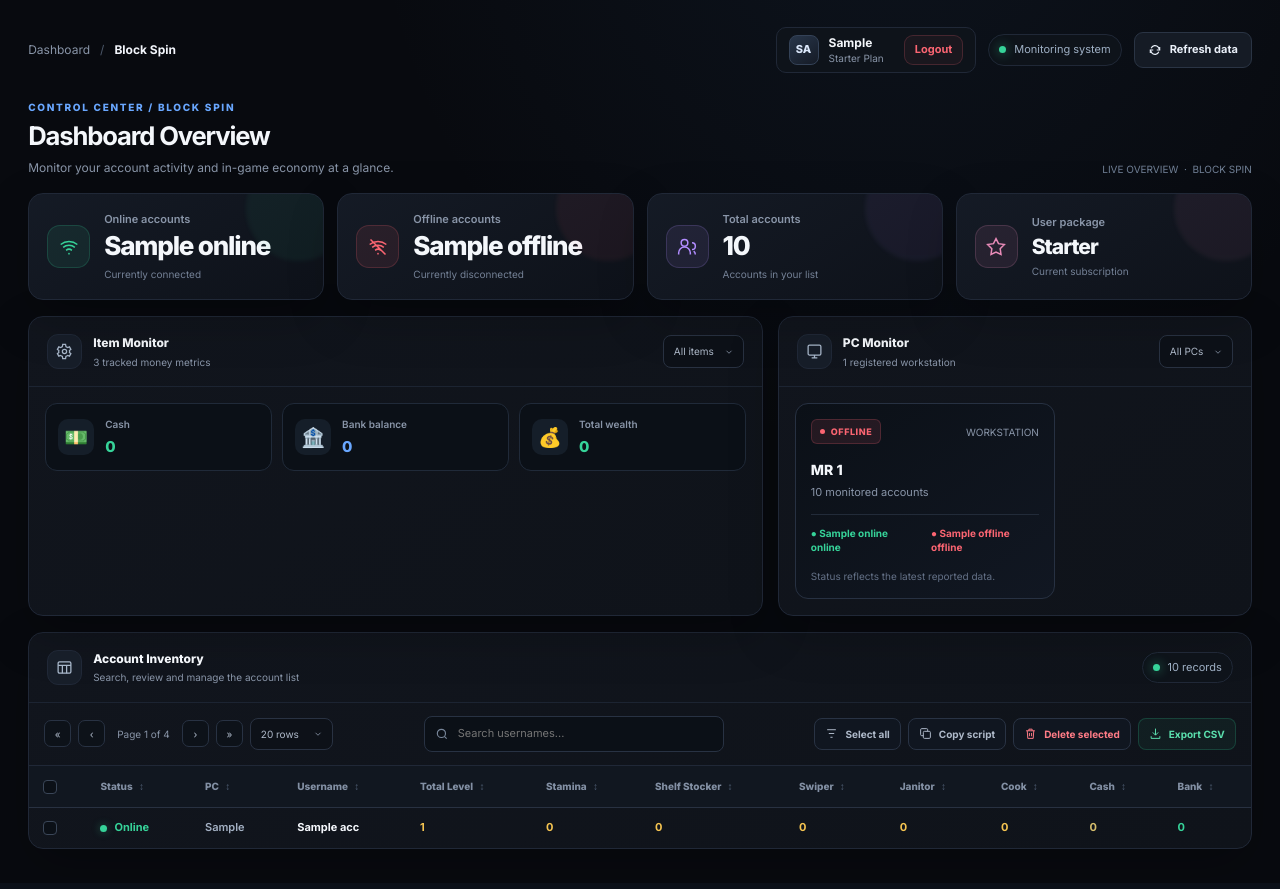
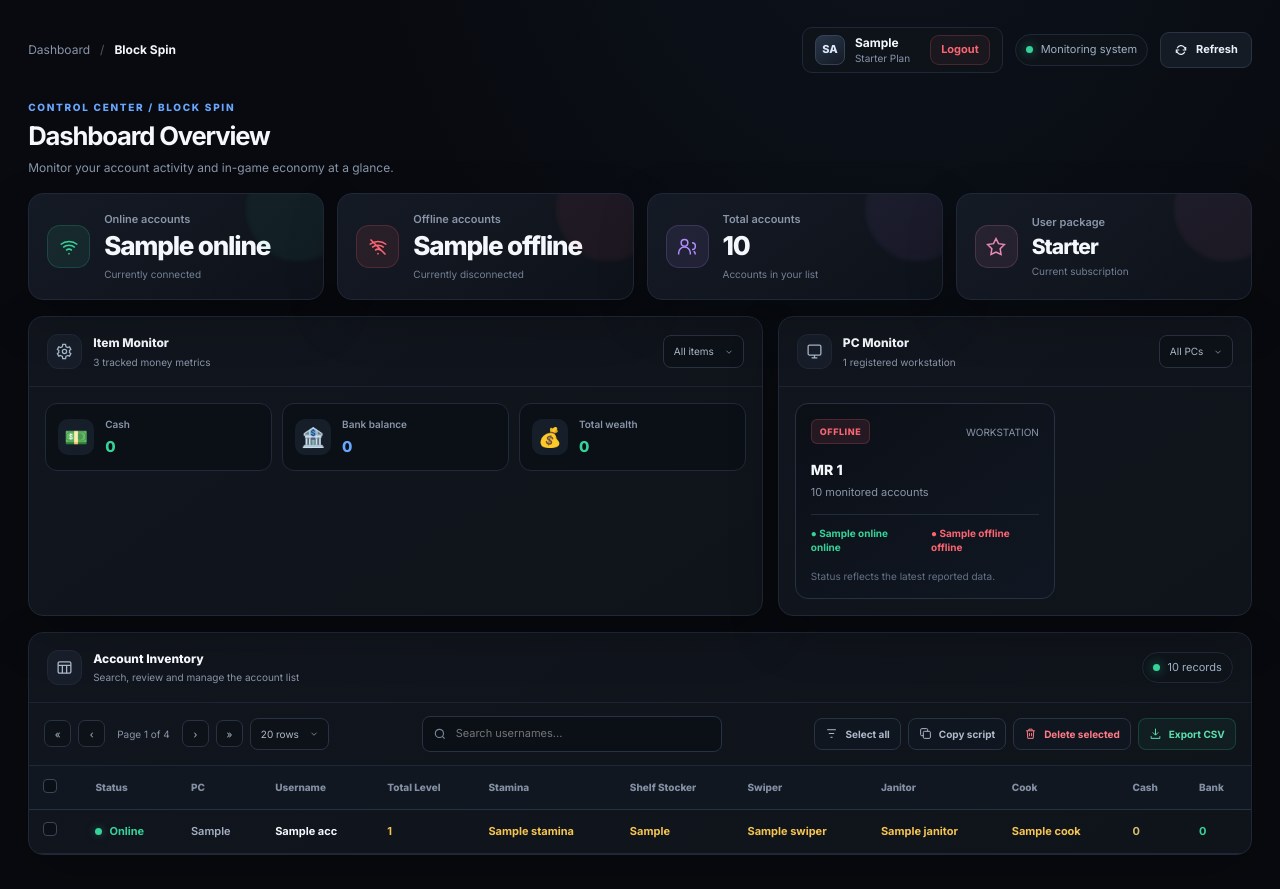
Before and after one commit to ims13q-pixel/-, a Flask app: template templates/index.html in a window 1280 px wide. Before the commit the page ends 849 px from the top, so only its background shows below. Run offline with Flask 3, Linux system fonts and the light colour scheme; the template is opened without the code that fills it: most values are stand-ins (such as "Sample title", 1, 10 or a date in 2020).

Commit message:
Update index.html

```diff
--- a/templates/index.html
+++ b/templates/index.html
@@ -11,9 +11,8 @@
 <style>
 :root{
   color-scheme:dark;
-  --bg:#080a0f;--surface:#10141c;--surface-2:#141a24;
-  --border:#202837;--text:#f4f7fb;--muted:#8995a8;--green:#36d399;
-  --red:#fb6572;--blue:#69a7ff;--purple:#b18cff;--gold:#f5c451;
+  --bg:#080a0f;--surface:#10141c;--border:#202837;--text:#f4f7fb;--muted:#8995a8;
+  --green:#36d399;--red:#fb6572;--blue:#69a7ff;--purple:#b18cff;--gold:#f5c451;
   --radius:15px;--shadow:0 18px 50px rgba(0,0,0,.22)
 }
 *{box-sizing:border-box;margin:0;padding:0}
@@ -21,8 +20,6 @@ body{min-height:100vh;background:radial-gradient(ellipse at 70% -20%,rgba(48,86,
 button,input,select{font:inherit}
 button,a,select{ -webkit-tap-highlight-color:transparent}
 button{cursor:pointer}
-
-/* توسيط المحتوى بعد شيل الشريط الجانبي */
 .main{width:100%;max-width:1500px;padding:27px clamp(16px,2.2vw,34px) 34px;scrollbar-color:#293343 transparent;scrollbar-width:thin}
 .topbar{display:flex;align-items:center;justify-content:space-between;gap:18px;margin-bottom:27px}
 .breadcrumb{display:flex;align-items:center;gap:10px;color:var(--muted);font-size:12px}
@@ -34,14 +31,10 @@ button{cursor:pointer}
 .btn:hover{border-color:#46566e;background:#1a2230;transform:translateY(-1px)}
 .btn svg{width:14px;height:14px;stroke:currentColor;fill:none;stroke-width:2}
 .btn-danger{color:var(--red);border-color:rgba(251,101,114,.2);background:rgba(251,101,114,.05)}
-.btn-danger:hover{background:rgba(251,101,114,.1);border-color:var(--red)}
-
-/* معلومات المستخدم فوق */
 .user-info-top{display:flex;align-items:center;gap:10px;background:#0e131a;border:1px solid var(--border);padding:6px 12px;border-radius:10px;}
 .user-avatar{width:30px;height:30px;border-radius:8px;background:linear-gradient(145deg,#28364a,#151b26);border:1px solid #344257;display:grid;place-items:center;font-size:11px;font-weight:800;color:#dbe8fb}
 .user-name{font-size:12px;font-weight:700}
 .user-role{font-size:10px;color:var(--muted)}
-
 .heading-row{display:flex;align-items:flex-end;justify-content:space-between;gap:12px;margin-bottom:17px}
 .eyebrow{font-size:10px;font-weight:800;text-transform:uppercase;letter-spacing:.17em;color:var(--blue);margin-bottom:7px}
 h1{font-size:clamp(22px,2vw,29px);letter-spacing:-.045em;line-height:1.15}
@@ -72,7 +65,6 @@ h1{font-size:clamp(22px,2vw,29px);letter-spacing:-.045em;line-height:1.15}
 .pc-card{position:relative;max-width:260px;padding:15px;background:linear-gradient(145deg,#0b1017,#111722);border:1px solid #273142;border-radius:13px}
 .pc-top{display:flex;align-items:center;justify-content:space-between;gap:10px}
 .pc-badge{display:inline-flex;align-items:center;gap:6px;background:rgba(251,101,114,.1);color:var(--red);border:1px solid rgba(251,101,114,.2);font-size:9px;font-weight:800;padding:5px 8px;border-radius:6px;text-transform:uppercase;letter-spacing:.06em}
-.pc-badge:before{content:"";width:5px;height:5px;border-radius:50%;background:currentColor}
 .pc-name{font-size:14px;font-weight:800;margin-top:16px}
 .pc-accounts{font-size:11px;color:var(--muted);margin-top:4px}
 .pc-divider{height:1px;background:#222b39;margin:13px 0 11px}
@@ -82,35 +74,30 @@ h1{font-size:clamp(22px,2vw,29px);letter-spacing:-.045em;line-height:1.15}
 .table-toolbar{display:flex;align-items:center;gap:12px;padding:13px 15px;border-bottom:1px solid var(--border);flex-wrap:wrap}
 .toolbar-left{display:flex;align-items:center;gap:7px;color:var(--muted);font-size:10px;white-space:nowrap}
 .page-btn{width:27px;height:27px;border:1px solid #283243;background:#0d1219;color:#aeb9c9;border-radius:7px;display:grid;place-items:center}
-.page-btn:hover{color:#fff;border-color:#46556b}
 .page-label{padding:0 5px}
 .search-wrap{position:relative;flex:1;min-width:170px;max-width:300px;margin:0 auto}
 .search-wrap svg{position:absolute;left:11px;top:50%;transform:translateY(-50%);width:14px;height:14px;stroke:#78869a;fill:none;stroke-width:2}
 .search-input{width:100%;background:#0b1017;border:1px solid #283243;border-radius:8px;padding:9px 12px 9px 33px;color:#f3f6fb;font-size:11px;outline:none;transition:border-color .2s}
-.search-input:focus{border-color:#4d79b5;box-shadow:0 0 0 3px rgba(105,167,255,.08)}
 .toolbar-right{display:flex;align-items:center;gap:7px;flex-wrap:wrap}
 .tool-btn{display:inline-flex;align-items:center;gap:7px;padding:8px 10px;background:#101620;border:1px solid #293344;color:#aeb9c9;border-radius:8px;font-size:10px;font-weight:700;white-space:nowrap}
 .tool-btn svg{width:13px;height:13px;stroke:currentColor;fill:none;stroke-width:1.8}
-.tool-btn:hover{color:#fff;border-color:#46566d}
 .tool-btn.danger{color:#ff7c86}.tool-btn.success{color:#5be0ae;border-color:rgba(54,211,153,.2);background:rgba(54,211,153,.06)}
 .table-responsive{width:100%;overflow:auto;scrollbar-color:#2a3547 transparent;scrollbar-width:thin}
 table{width:100%;border-collapse:separate;border-spacing:0;min-width:1180px;text-align:left}
 thead th{position:sticky;top:0;z-index:1;padding:13px 14px;background:#111720;color:#8390a4;border-bottom:1px solid #283141;font-size:10px;font-weight:800;white-space:nowrap}
-th span{color:#4f5e73;margin-left:4px}
 tbody td{padding:12px 14px;border-bottom:1px solid rgba(37,46,61,.75);font-size:11px;white-space:nowrap;color:#d5dce7}
-tbody tr{transition:background .15s}tbody tr:hover td{background:rgba(105,167,255,.035)}tbody tr:last-child td{border-bottom:0}
-input[type=checkbox]{appearance:none;width:14px;height:14px;border:1px solid #3a4658;border-radius:4px;background:#0b1017;cursor:pointer;vertical-align:middle;position:relative}
+tbody tr:hover td{background:rgba(105,167,255,.035)}
+input[type=checkbox]{appearance:none;width:14px;height:14px;border:1px solid #3a4658;border-radius:4px;background:#0b1017;cursor:pointer;position:relative}
 input[type=checkbox]:checked{background:var(--blue);border-color:var(--blue)}
 input[type=checkbox]:checked:after{content:"✓";position:absolute;color:#07101d;font-size:10px;font-weight:900;left:2px;top:-1px}
 .status-cell{display:flex;align-items:center;gap:7px}.status-dot{width:7px;height:7px;border-radius:50%;display:inline-block;flex:none}.status-dot.online{background:var(--green);box-shadow:0 0 8px rgba(54,211,153,.4)}.status-dot.offline{background:var(--red)}
 .status-days{font-size:10px;color:#8a96a9}.pc-tag{color:#a4b1c4;font-weight:600}.username{color:#f4f7fc;font-weight:700}.level-col{color:var(--gold);font-weight:700}.money-col{color:var(--green);font-weight:700}.money-col-zero{color:#d5bd6c;font-weight:700}
-.empty-state{padding:35px!important;text-align:center;color:var(--muted)!important}
 .toast{position:fixed;bottom:22px;right:22px;z-index:10;padding:12px 16px;border:1px solid #2d3c4f;background:#111923;color:#e9f3ff;border-radius:10px;box-shadow:var(--shadow);font-size:12px;opacity:0;transform:translateY(8px);pointer-events:none;transition:.2s}
 .toast.show{opacity:1;transform:translateY(0)}
 
-@media(max-width:1250px){.stats-grid{grid-template-columns:repeat(2,minmax(0,1fr))}.dashboard-grid{grid-template-columns:1fr}.pc-card{max-width:none}.pc-card-inner{display:flex;gap:16px;align-items:center;flex-wrap:wrap}.pc-name{margin-top:0}}
+@media(max-width:1250px){.stats-grid{grid-template-columns:repeat(2,minmax(0,1fr))}.dashboard-grid{grid-template-columns:1fr}.pc-card{max-width:none}}
 @media(max-width:900px){.main{height:auto;overflow:visible;padding:22px 15px 30px}.topbar{margin-bottom:23px;flex-direction:column;align-items:flex-start;gap:15px;}.top-right{width:100%;justify-content:space-between;}.heading-row{align-items:flex-start}.updated{display:none}.table-toolbar{align-items:stretch}.toolbar-left{order:1}.search-wrap{order:2;max-width:none;width:100%;flex-basis:100%;margin:0}.toolbar-right{order:3}.toolbar-right .tool-btn{flex:1;justify-content:center}}
-@media(max-width:560px){.brand-caption{display:none}.brand-name{font-size:12px}.topbar{align-items:flex-start}.breadcrumb{font-size:10px}.live-pill{display:none}.stats-grid{gap:9px}.stat-card{min-height:92px;padding:12px;gap:10px}.stat-icon{width:35px;height:35px;border-radius:10px}.stat-value{font-size:22px}.stat-label{font-size:10px}.stat-foot{font-size:9px}.panel-header{padding:13px}.money-grid{grid-template-columns:1fr;padding:12px}.money-card{padding:11px}.money-val{font-size:14px}.panel-inner{padding:12px}.heading-note{font-size:11px}.tool-btn{padding:8px}.toolbar-right{gap:6px}}
+@media(max-width:560px){.stats-grid{gap:9px}.stat-card{min-height:92px;padding:12px;gap:10px}.stat-icon{width:35px;height:35px;border-radius:10px}.stat-value{font-size:22px}.stat-label{font-size:10px}.stat-foot{font-size:9px}.panel-header{padding:13px}.money-grid{grid-template-columns:1fr;padding:12px}.money-card{padding:11px}.money-val{font-size:14px}.panel-inner{padding:12px}.heading-note{font-size:11px}.tool-btn{padding:8px}.toolbar-right{gap:6px}}
 </style>
 </head>
 <body>
@@ -118,26 +105,22 @@ input[type=checkbox]:checked:after{content:"✓";position:absolute;color:#07101d
 <main class="main">
   <header class="topbar">
     <div class="breadcrumb"><span>Dashboard</span><span class="crumb-sep">/</span><span class="crumb-current">Block Spin</span></div>
-
     <div class="top-right">
-      <!-- حطينا معلومات حسابك هنا بعد شيل الشريط اليسار -->
       <div class="user-info-top">
-        <div class="user-avatar">{{ my_key[:2]|upper }}</div>
+        <div class="user-avatar">{{ my_key[:2]|upper if my_key else 'OV' }}</div>
         <div>
           <div class="user-name">{{ my_key }}</div>
           <div class="user-role">Starter Plan</div>
         </div>
         <a href="/logout" class="btn btn-danger" style="margin-left: 10px; padding: 6px 10px;">Logout</a>
       </div>
-
       <div class="live-pill"><span class="live-dot"></span>Monitoring system</div>
-      <button class="btn" onclick="window.location.reload()"><svg viewBox="0 0 24 24"><path d="M20 7v5h-5M4 17v-5h5"/><path d="M5.5 9a7 7 0 0 1 12-2L20 12M4 12l2.5 5a7 7 0 0 0 12-2"/></svg>Refresh data</button>
+      <button class="btn" onclick="window.location.reload()"><svg viewBox="0 0 24 24"><path d="M20 7v5h-5M4 17v-5h5"/><path d="M5.5 9a7 7 0 0 1 12-2L20 12M4 12l2.5 5a7 7 0 0 0 12-2"/></svg>Refresh</button>
     </div>
   </header>
 
   <section class="heading-row">
     <div><div class="eyebrow">Control center / Block Spin</div><h1>Dashboard Overview</h1><p class="heading-note">Monitor your account activity and in-game economy at a glance.</p></div>
-    <div class="updated">LIVE OVERVIEW&nbsp; · &nbsp;BLOCK SPIN</div>
   </section>
 
   <section class="stats-grid">
@@ -165,7 +148,7 @@ input[type=checkbox]:checked:after{content:"✓";position:absolute;color:#07101d
   <section class="panel table-panel">
     <div class="panel-header"><div class="panel-title-wrap"><div class="panel-icon"><svg viewBox="0 0 24 24"><rect x="3" y="4" width="18" height="16" rx="2"/><path d="M3 9h18M9 9v11m6-11v11"/></svg></div><div><div class="panel-title">Account Inventory</div><div class="panel-subtitle">Search, review and manage the account list</div></div></div><span class="live-pill"><span class="live-dot"></span>{{ stats.total }} records</span></div>
     <div class="table-toolbar">
-      <div class="toolbar-left"><button class="page-btn" aria-label="First page">«</button><button class="page-btn" aria-label="Previous page">‹</button><span class="page-label">Page 1 of 4</span><button class="page-btn" aria-label="Next page">›</button><button class="page-btn" aria-label="Last page">»</button><select class="select" aria-label="Rows per page"><option>20 rows</option><option>50 rows</option><option>100 rows</option></select></div>
+      <div class="toolbar-left"><button class="page-btn">«</button><button class="page-btn">‹</button><span class="page-label">Page 1 of 4</span><button class="page-btn">›</button><button class="page-btn">»</button><select class="select"><option>20 rows</option><option>50 rows</option></select></div>
       <div class="search-wrap"><svg viewBox="0 0 24 24"><circle cx="11" cy="11" r="7"/><path d="m16 16 4 4"/></svg><input type="text" id="searchInput" class="search-input" placeholder="Search usernames..." autocomplete="off"></div>
       <div class="toolbar-right">
         <button class="tool-btn" id="select-all-btn"><svg viewBox="0 0 24 24"><path d="M4 5h16M7 12h10m-7 7h4"/></svg>Select all</button>
@@ -175,18 +158,21 @@ input[type=checkbox]:checked:after{content:"✓";position:absolute;color:#07101d
       </div>
     </div>
     <div class="table-responsive"><table>
-      <thead><tr><th><input type="checkbox" id="header-check" aria-label="Select all accounts"></th><th>Status <span>↕</span></th><th>PC <span>↕</span></th><th>Username <span>↕</span></th><th>Total Level <span>↕</span></th><th>Stamina <span>↕</span></th><th>Shelf Stocker <span>↕</span></th><th>Swiper <span>↕</span></th><th>Janitor <span>↕</span></th><th>Cook <span>↕</span></th><th>Cash <span>↕</span></th><th>Bank <span>↕</span></th></tr></thead>
+      <thead><tr><th><input type="checkbox" id="header-check"></th><th>Status</th><th>PC</th><th>Username</th><th>Total Level</th><th>Stamina</th><th>Shelf Stocker</th><th>Swiper</th><th>Janitor</th><th>Cook</th><th>Cash</th><th>Bank</th></tr></thead>
       <tbody id="table-body">
       {% for a in accounts %}
       <tr class="account-row" data-name="{{ a.name|lower }}">
-        <td><input type="checkbox" class="row-check" aria-label="Select {{ a.name }}"></td>
+        <td><input type="checkbox" class="row-check"></td>
         <td><div class="status-cell">{% if a.online %}<span class="status-dot online"></span><span style="color:var(--green);font-weight:700">Online</span>{% else %}<span class="status-dot offline"></span><span class="status-days">Offline</span>{% endif %}</div></td>
         <td class="pc-tag">{{ a.pc }}</td><td class="username">{{ a.name }}</td><td class="level-col">{{ a.total_level or 0 }}</td>
-        <td class="level-col">{% set s = a.skills | selectattr("name", "equalto", "stamina") | first %}{{ s.level if s else 0 }}</td>
-        <td class="level-col">{% set s = a.skills | selectattr("name", "equalto", "shelf stocker") | first %}{{ s.level if s else 0 }}</td>
-        <td class="level-col">{% set s = a.skills | selectattr("name", "equalto", "swiper") | first %}{{ s.level if s else 0 }}</td>
-        <td class="level-col">{% set s = a.skills | selectattr("name", "equalto", "janitor") | first %}{{ s.level if s else 0 }}</td>
-        <td class="level-col">{% set s = a.skills | selectattr("name", "equalto", "cook") | first %}{{ s.level if s else 0 }}</td>
+
+        <!-- قراءة المهارات بالطريقة الجديدة الآمنة -->
+        <td class="level-col">{{ a.skills.get('stamina', 0) }}</td>
+        <td class="level-col">{{ a.skills.get('shelf stocker', 0) }}</td>
+        <td class="level-col">{{ a.skills.get('swiper', 0) }}</td>
+        <td class="level-col">{{ a.skills.get('janitor', 0) }}</td>
+        <td class="level-col">{{ a.skills.get('cook', 0) }}</td>
+
         <td class="money-col-zero" data-label="Cash" data-money="{{ a.cash }}">{{ a.cash }}</td><td class="money-col" data-label="Bank" data-money="{{ a.bank }}">{{ a.bank }}</td>
       </tr>
       {% endfor %}
@@ -194,7 +180,7 @@ input[type=checkbox]:checked:after{content:"✓";position:absolute;color:#07101d
     </table></div>
   </section>
 </main>
-<div class="toast" id="toast" role="status" aria-live="polite"></div>
+<div class="toast" id="toast"></div>
 
 <script>
 function formatNum(value){
@@ -239,15 +225,9 @@ document.getElementById('select-all-btn').addEventListener('click',()=>{
 document.getElementById('delete-btn').addEventListener('click', async () => {
   const selected = rowChecks().filter(c => c.checked).map(c => c.closest('tr').dataset.name);
   if(!selected.length){ showToast('Select at least one account first'); return; }
-
   if(!confirm("Are you sure you want to delete " + selected.length + " account(s)?")) return;
-
   for (let name of selected) {
-    await fetch('/api/delete', {
-      method: 'POST',
-      headers: {'Content-Type': 'application/json'},
-      body: JSON.stringify({ name: name })
-    });
+    await fetch('/api/delete', { method: 'POST', headers: {'Content-Type': 'application/json'}, body: JSON.stringify({ name: name }) });
   }
   showToast('Deleted ' + selected.length + ' account(s)');
   setTimeout(() => window.location.reload(), 1000);
@@ -255,7 +235,7 @@ document.getElementById('delete-btn').addEventListener('click', async () => {
 
 document.getElementById('export-btn').addEventListener('click',()=>{
   const rows=[...document.querySelectorAll('.account-row')].filter(r=>r.style.display!=='none');
-  const headers=[...document.querySelectorAll('thead th')].slice(1).map(th=>th.textContent.replace('↕','').trim());
+  const headers=[...document.querySelectorAll('thead th')].slice(1).map(th=>th.textContent.trim());
   const csv=[headers,...rows.map(row=>[...row.cells].slice(1).map(cell=>cell.innerText.trim()))]
     .map(row=>row.map(value=>'"'+String(value).replace(/"/g,'""')+'"').join(',')).join('\r\n');
   const blob=new Blob(['\ufeff'+csv],{type:'text/csv;charset=utf-8;'});
@@ -266,8 +246,7 @@ document.getElementById('export-btn').addEventListener('click',()=>{
 
 async function copyScript(){
   const currentKey = "{{ my_key }}";
-  const script = `repeat task.wait() until game:IsLoaded()\n\ngetgenv().OverseerConfig = {\n    ["key"] = "${currentKey}",\n    ["PC_NAME"] = "MR 1"\n}\n\nloadstring([[c=getgenv().OverseerConfig p=game.Players.LocalPlayer h=game:GetService"HttpService" r=request or http_request task.spawn(function()while wait(5)do b,cc,l,s=0,0,0,{} for _,o in next,p.PlayerGui:GetDescendants()do if o:IsA"TextLabel"then t=o.Text b=tonumber(t:match"Bank Balance:%D*(%d+)" )or b cc=tonumber(t:match"Hand Balance:%D*(%d+)" )or cc l=tonumber(t:match"Total Level:%D*(%d+)" )or l n,v=t:match"([%a%s]+):%s*(%d+)" if n and v then n=n:gsub("%s",""):lower() if n:find("fishing|stamina|shelfstocker|janitor|swiper|farming|cook")then s[#s+1]={name=n,level=v+0}end end end end pcall(r,{Url="https://flame-ten-18.vercel.app/api/report",Method="POST",Body=h:JSONEncode({k=c.key,c=cc,b=b,l=l,s=s,n=p.Name,pc=c.PC_NAME})})end end)]])()`;
-
+  const script = `repeat task.wait() until game:IsLoaded()\n\ngetgenv().OverseerConfig = {\n    ["key"] = "${currentKey}",\n    ["PC_NAME"] = "MR 1"\n}\n\nloadstring([[c=getgenv().OverseerConfig p=game.Players.LocalPlayer h=game:GetService"HttpService" r=request or http_request task.spawn(function()while wait(5)do b,cc,l,s=0,0,0,{} for _,o in next,p.PlayerGui:GetDescendants()do if o:IsA"TextLabel"then t=o.Text b=tonumber(t:match"Bank Balance:%D*(%d+)" )or b cc=tonumber(t:match"Hand Balance:%D*(%d+)" )or cc l=tonumber(t:match"Total Level:%D*(%d+)" )or l n,v=t:match"([%a%s]+):%s*(%d+)" if n and v then n=n:gsub("%s",""):lower() if n:find("fishing")or n:find("stamina")or n:find("shelfstocker")or n:find("janitor")or n:find("swiper")or n:find("farming")or n:find("cook")then s[#s+1]={name=n,level=v+0}end end end end pcall(r,{Url="https://flame-ten-18.vercel.app/api/report",Method="POST",Body=h:JSONEncode({k=c.key,c=cc,b=b,l=l,s=s,n=p.Name,pc=c.PC_NAME})})end end)]])()`;
   try{await navigator.clipboard.writeText(script);showToast('✅ Script copied to clipboard!');}
   catch(e){showToast('Clipboard access denied by browser');}
 }
```
